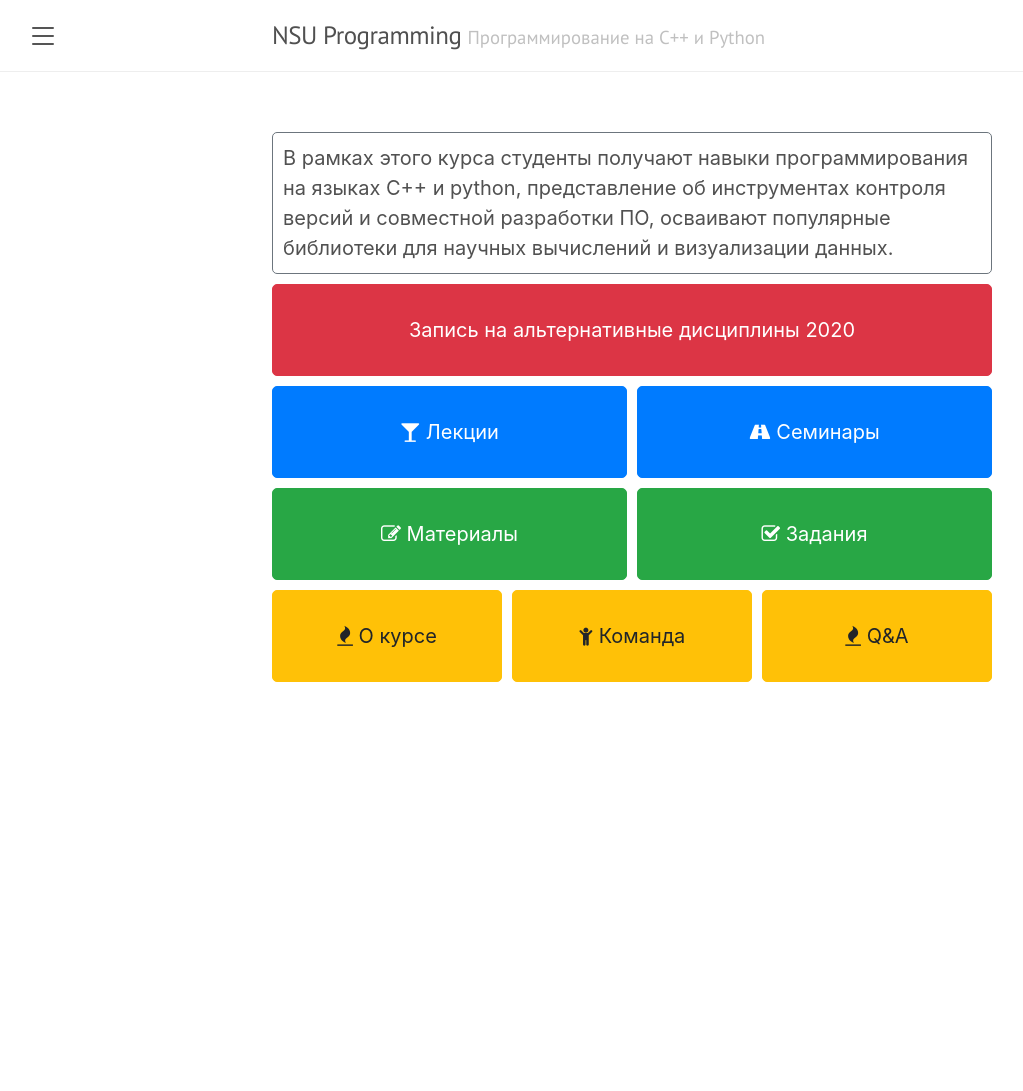
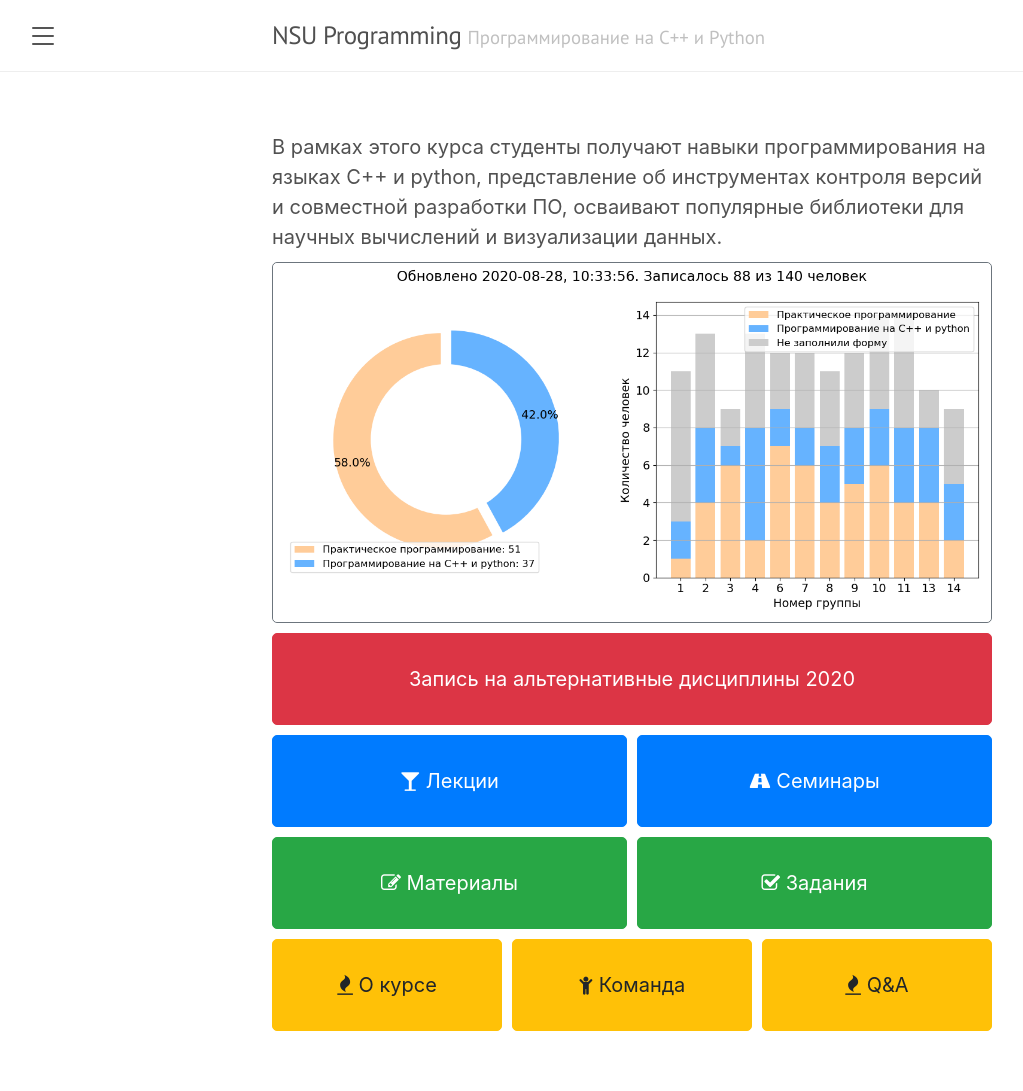
Before and after one commit to NSU-Programming/NSU-Programming.github.io, a Jekyll site: the page built from index.md, in a window 1280 px wide. Shown: the whole page, without its empty margins (8-1031 px from the left). Built offline with Jekyll 4.4.1, drawn with Linux system fonts in a browser that asks for light colours; before the commit the page ends 900 px from its top, so only the background shows below that.

Commit message:
remove description border, add the enrollement figure

```diff
--- a/index.md
+++ b/index.md
@@ -10,10 +10,18 @@ title: Программирование на C++ и python
 
 <div class="row">
     <div class="col-sm-12 mb-2">
-        <div class="card p-2 border-secondary">
+        <div class="card border-none">
           В рамках этого курса студенты получают навыки программирования на языках C++ и python,
           представление об инструментах контроля версий и совместной разработки ПО,
           осваивают популярные библиотеки для научных вычислений и визуализации данных.
+        </div>
+    </div>
+</div>
+
+<div class="row">
+    <div class="col-sm-12 mb-2">
+        <div class="card border-secondary">
+            <img class="m-0" src="figs/enrollement_plot.png" />
         </div>
     </div>
 </div>
```
